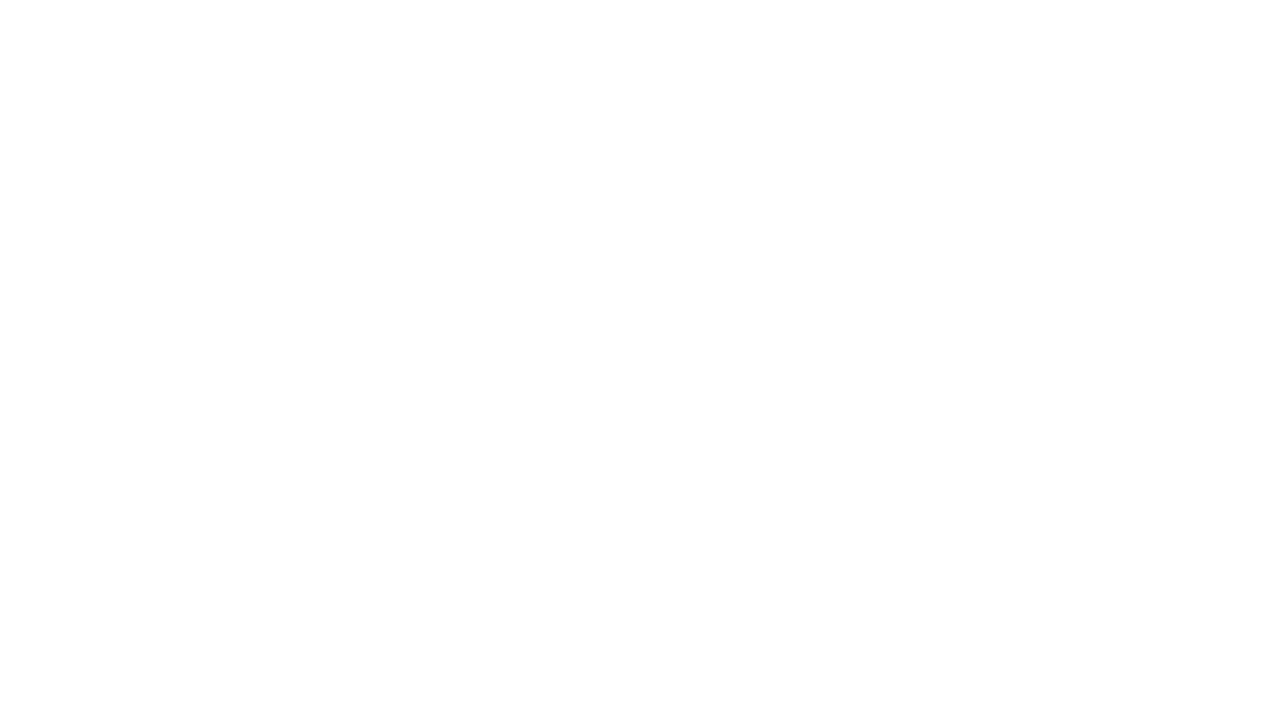
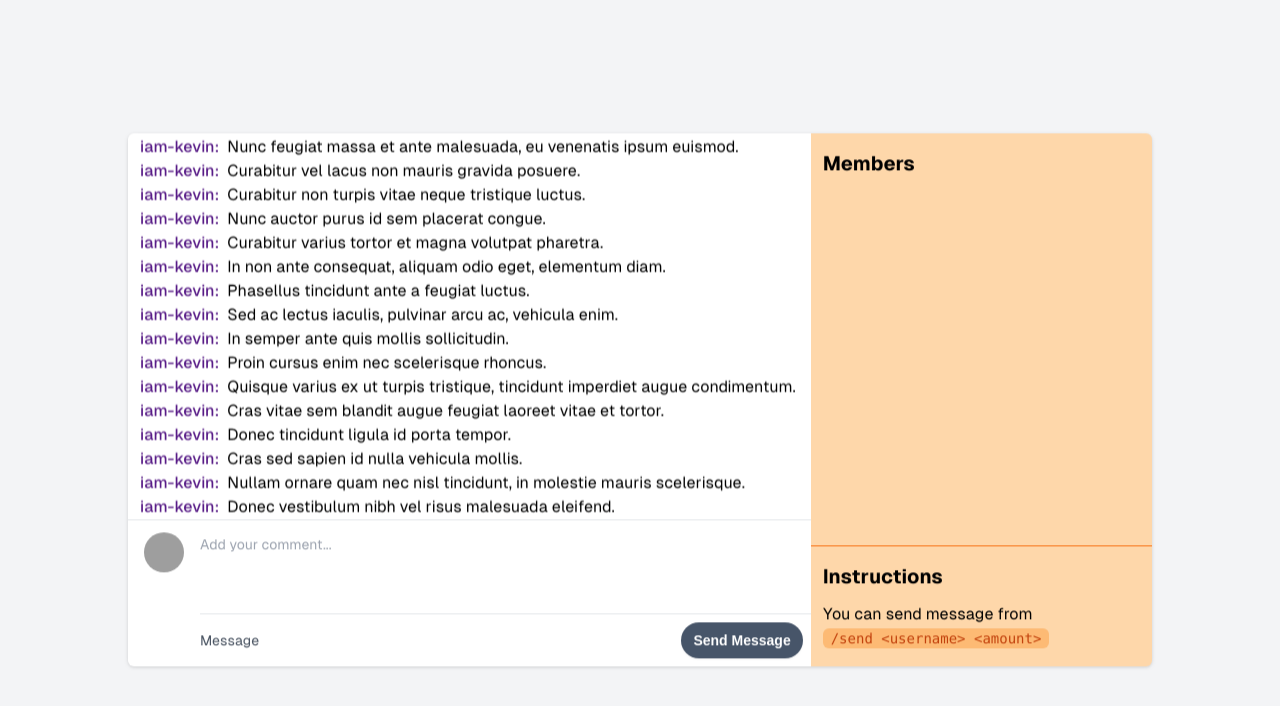
Before and after one commit to iam-kevin/chatterbox-react, a React (Vite) app: page / in a window 1280 px wide. Shown: the top 706 px of the page. Built offline with nearby package versions, Linux system fonts and the light colour scheme; grey boxes are pictures that could not be loaded; a web font is replaced by a local one.

Commit message:
build: add chat ui to later

```diff
--- /dev/null
+++ b/src/pages/app/components/chat.tsx
@@ -0,0 +1,11 @@
+import { cn } from '@/ui/style-utils';
+
+export const Chat = function () {};
+
+Chat.TextDialogView = function (props: { className?: string }) {
+  return <div className={cn('', props.className)}></div>;
+};
+
+Chat.TextInput = function (props: { className?: string }) {
+  return <div className={cn('', props.className)}></div>;
+};
--- /dev/null
+++ b/src/pages/app/index.page.tsx
@@ -0,0 +1,97 @@
+import { ChatRoomProvider, useChats } from '@/context/chatroom';
+import { ChatLayout } from '@/ui/layout/chat';
+import { cn } from '@/ui/style-utils';
+import React from 'react';
+
+const ChatRoomList = function (props: { className: string }) {
+  const chats = useChats();
+  const ref = React.useRef<HTMLDivElement>(null);
+
+  React.useEffect(() => {
+    if (!ref.current) return;
+    ref.current.scrollTop = ref.current.scrollHeight;
+  }, []);
+
+  return (
+    <div className={cn(props.className)} ref={ref}>
+      <div className="flex h-full flex-col px-3 py-2">
+        <div className="flex-1" />
+        {chats.map((c) => (
+          <div className="flex flex-row gap-2">
+            <label className="whitespace-nowrap font-medium text-purple-900">{c.username}:</label>
+            <p>{c.text}</p>
+          </div>
+        ))}
+      </div>
+    </div>
+  );
+};
+
+export default function MainPage() {
+  return (
+    <ChatRoomProvider
+      data={{
+        name: 'kevin-james',
+      }}
+    >
+      <ChatLayout className="flex h-full flex-row drop-shadow">
+        <ChatLayout.Main className="relative flex flex-1 flex-col rounded-l-md bg-white">
+          <ChatRoomList className="flex-1 overflow-y-auto" />
+          {/* chatarea */}
+          <div className="flex items-start border-t pt-3">
+            <div className="flex-shrink-0 px-4">
+              <img
+                className="inline-block h-10 w-10 rounded-full"
+                src="https://avatar.vercel.sh/1"
+                alt=""
+              />
+            </div>
+            <div className="min-w-0 flex-1">
+              <form action="#">
+                <div className="border-b border-gray-200 focus-within:border-indigo-600">
+                  <textarea
+                    rows={3}
+                    name="comment"
+                    id="comment"
+                    className="block w-full resize-none border-0 border-b border-transparent p-0 pb-2 text-gray-900 placeholder:text-gray-400 focus:border-indigo-600 focus:ring-0 sm:text-sm sm:leading-6"
+                    placeholder="Add your comment..."
+                    defaultValue={''}
+                  />
+                </div>
+                <div className="flex justify-between py-2 pr-2">
+                  <div className="flex items-center space-x-5">
+                    <label className="text-sm text-gray-600">Message</label>
+                  </div>
+                  <div className="flex-shrink-0">
+                    <button
+                      type="submit"
+                      className="inline-flex items-center rounded-full bg-slate-600 px-3 py-2 text-sm font-semibold text-white shadow-sm hover:bg-slate-500 focus-visible:outline focus-visible:outline-2 focus-visible:outline-offset-2 focus-visible:outline-slate-600"
+                    >
+                      Send Message
+                    </button>
+                  </div>
+                </div>
+              </form>
+            </div>
+          </div>
+        </ChatLayout.Main>
+        <ChatLayout.Aside className="w-1/3 flex-col divide-y divide-orange-500 rounded-r-md bg-orange-200 md:flex">
+          <div className="flex-1 px-3 py-4">
+            <h2 className="text-xl font-bold">Members</h2>
+          </div>
+          <div className="space-y-3 px-3 py-4">
+            <h2 className="text-xl font-bold">Instructions</h2>
+            <div>
+              <p>
+                You can send message from{' '}
+                <code className="whitespace-nowrap rounded-md bg-orange-300 px-2 py-0.5 text-sm text-orange-700">
+                  {'/send <username> <amount>'}
+                </code>
+              </p>
+            </div>
+          </div>
+        </ChatLayout.Aside>
+      </ChatLayout>
+    </ChatRoomProvider>
+  );
+}
--- /dev/null
+++ b/src/pages/app/room.page.tsx
@@ -0,0 +1,7 @@
+export const ChatRoomPage = function () {
+  return (
+    <div>
+      <p>ChatRoom</p>
+    </div>
+  );
+};
--- a/src/pages/router.tsx
+++ b/src/pages/router.tsx
@@ -1,4 +1,7 @@
+import { BaseLayout } from '@/ui/layout/layout';
 import { createBrowserRouter, Outlet } from 'react-router-dom';
+import MainPage from './app/index.page';
+import { ChatRoomPage } from './app/room.page';
 import WelcomePage from './welcome/index.page';
 
 export const router = createBrowserRouter([
@@ -9,10 +12,19 @@ export const router = createBrowserRouter([
   {
     path: '/',
     element: (
-      <>
+      <BaseLayout>
         <Outlet />
-      </>
+      </BaseLayout>
     ),
-    children: [],
+    children: [
+      {
+        path: '/',
+        element: <MainPage />,
+      },
+      {
+        path: '/room/:rid',
+        element: <ChatRoomPage />,
+      },
+    ],
   },
 ]);
--- /dev/null
+++ b/src/ui/components/chat/text-area.tsx
@@ -0,0 +1,53 @@
+import React from 'react';
+
+export const ChatTextArea = React.forwardRef(function () {
+  return (
+    <div className="flex items-start space-x-4">
+      <div className="flex-shrink-0">
+        <img
+          className="inline-block h-10 w-10 rounded-full"
+          src="https://images.unsplash.com/photo-1550525811-e5869dd03032?ixlib=rb-1.2.1&ixid=eyJhcHBfaWQiOjEyMDd9&auto=format&fit=facearea&facepad=2&w=256&h=256&q=80"
+          alt=""
+        />
+      </div>
+      <div className="min-w-0 flex-1">
+        <form action="#">
+          <div className="border-b border-gray-200 focus-within:border-indigo-600">
+            <label htmlFor="comment" className="sr-only">
+              Add your comment
+            </label>
+            <textarea
+              rows={3}
+              name="comment"
+              id="comment"
+              className="block w-full resize-none border-0 border-b border-transparent p-0 pb-2 text-gray-900 placeholder:text-gray-400 focus:border-indigo-600 focus:ring-0 sm:text-sm sm:leading-6"
+              placeholder="Add your comment..."
+              defaultValue={''}
+            />
+          </div>
+          <div className="flex justify-between pt-2">
+            <div className="flex items-center space-x-5">
+              <div className="flow-root">
+                <button
+                  type="button"
+                  className="-m-2 inline-flex h-10 w-10 items-center justify-center rounded-full text-gray-400 hover:text-gray-500"
+                >
+                  <label>0 / 100</label>
+                  <span className="sr-only">Attach a file</span>
+                </button>
+              </div>
+            </div>
+            <div className="flex-shrink-0">
+              <button
+                type="submit"
+                className="inline-flex items-center rounded-md bg-indigo-600 px-3 py-2 text-sm font-semibold text-white shadow-sm hover:bg-indigo-500 focus-visible:outline focus-visible:outline-2 focus-visible:outline-offset-2 focus-visible:outline-indigo-600"
+              >
+                Post
+              </button>
+            </div>
+          </div>
+        </form>
+      </div>
+    </div>
+  );
+});
--- /dev/null
+++ b/src/ui/components/code-input.tsx
@@ -0,0 +1,11 @@
+import { cn } from '../style-utils';
+
+export const Chat = function () {};
+
+Chat.TextDialogView = function (props: { className?: string }) {
+  return <div className={cn('', props.className)}></div>;
+};
+
+Chat.TextInput = function (props: { className?: string }) {
+  return <div className={cn('', props.className)}></div>;
+};
--- /dev/null
+++ b/src/ui/layout/chat.tsx
@@ -0,0 +1,14 @@
+import { cn } from '@/ui/style-utils';
+import React from 'react';
+
+export const ChatLayout = function (props: { children: React.ReactNode; className?: string }) {
+  return <div className={cn(props.className)}>{props.children}</div>;
+};
+
+ChatLayout.Main = function (props: { children: React.ReactNode; className?: string }) {
+  return <div className={cn(props.className)}>{props.children}</div>;
+};
+
+ChatLayout.Aside = function (props: { children: React.ReactNode; className?: string }) {
+  return <div className={cn('hidden', props.className)}>{props.children}</div>;
+};
```
